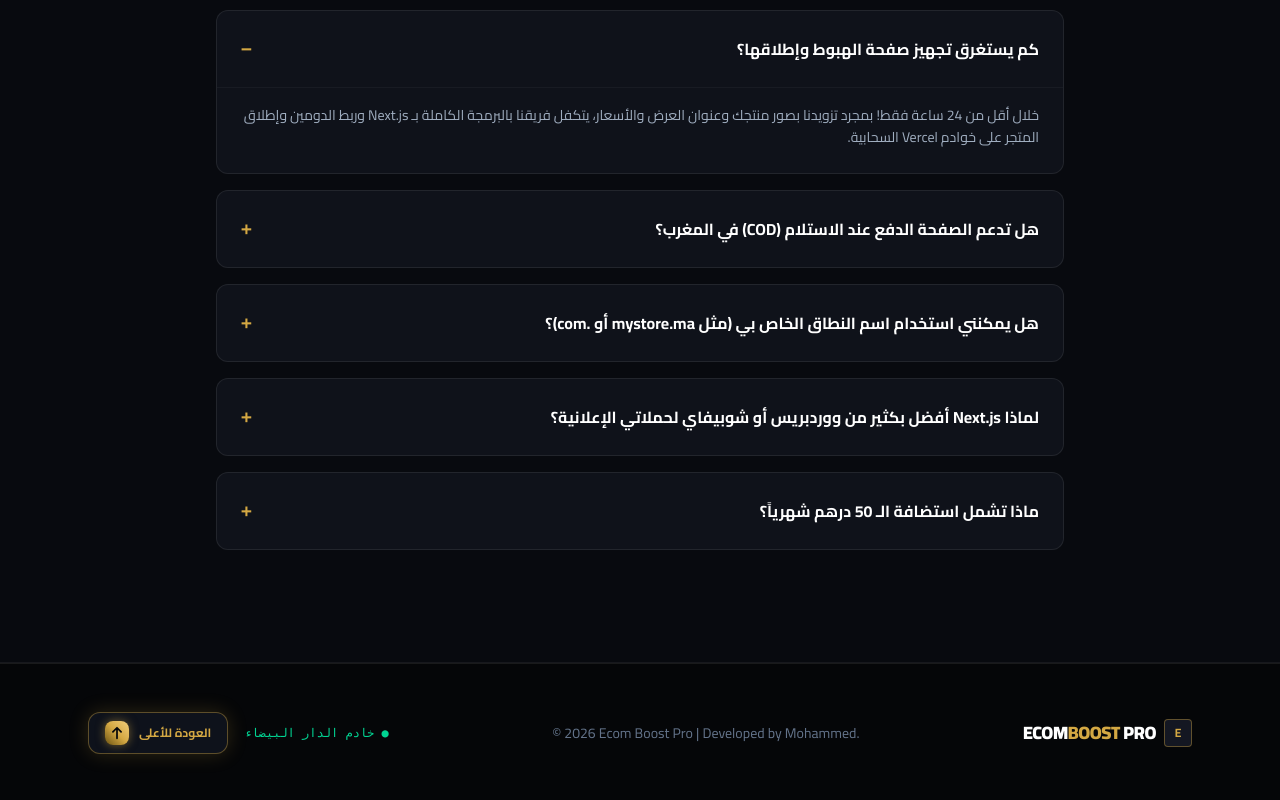
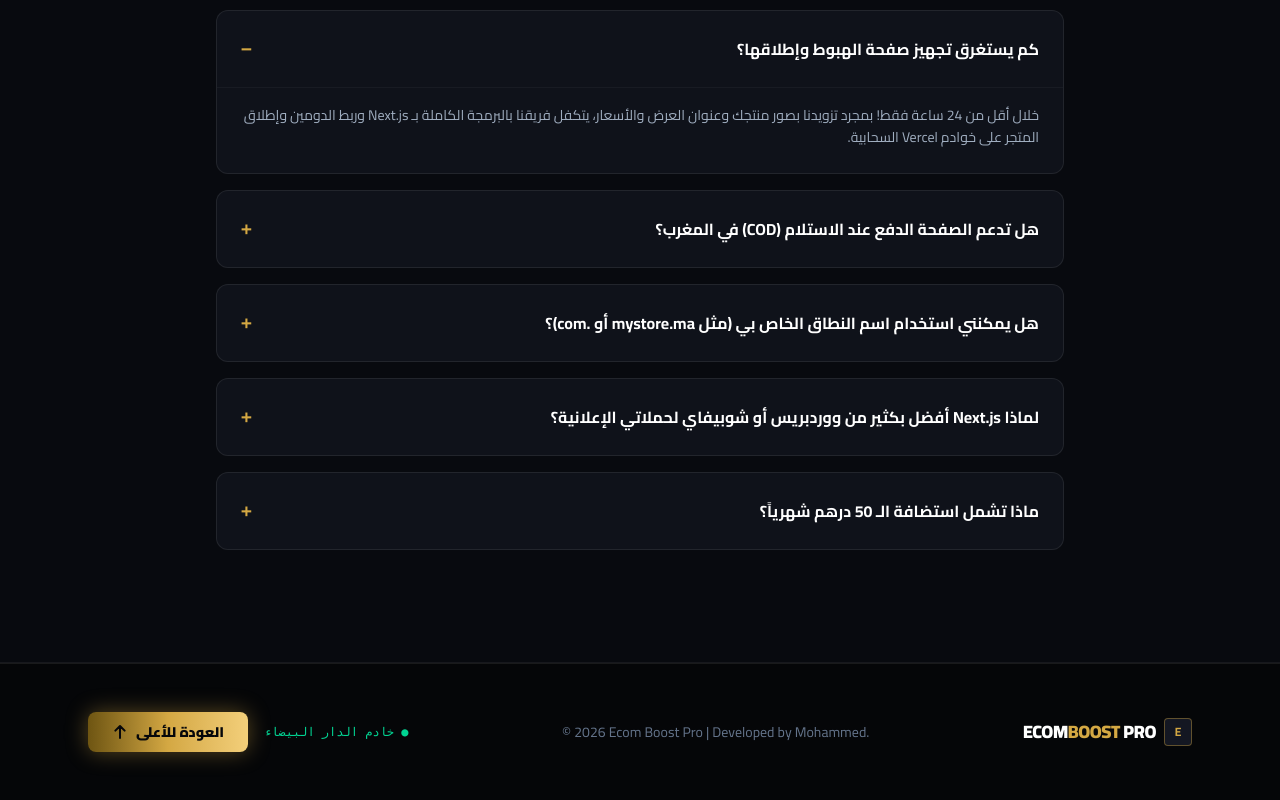
Before and after one commit to adamlmnawer914-create/ecom-boost-pro, a Next.js app: page / in a window 1280 px wide. Shown: the part 7569-8369 px from the top of the page. Built offline with nearby package versions, Linux system fonts and the light colour scheme.

Commit message:
feat: match back-to-top button shape to 'ابدأ مشروعك' with royal gold gradient

```diff
--- a/app/components.js
+++ b/app/components.js
@@ -1171,14 +1171,18 @@ export function Footer() {
             href="#hero"
             title="العودة للأعلى"
             aria-label="العودة للأعلى"
-            className="group inline-flex items-center gap-2.5 px-4 py-2 rounded-xl bg-[#0e121b] hover:bg-[#141926] border border-gold/40 hover:border-gold text-xs font-bold text-gold hover:text-gold-bright shadow-[0_0_20px_rgba(212,168,67,0.2)] hover:shadow-[0_0_30px_rgba(212,168,67,0.45)] transition-all duration-300 hover:scale-105 cursor-pointer"
+            className="group inline-flex items-center gap-2 px-5 sm:px-6 py-2.5 rounded-lg bg-gradient-to-r from-gold-dark via-gold to-gold-bright text-[#06070a] text-xs sm:text-sm font-black shadow-[0_0_22px_rgba(212,168,67,0.4)] hover:shadow-[0_0_35px_rgba(212,168,67,0.65)] hover:scale-105 transition-all cursor-pointer"
           >
             <span>العودة للأعلى</span>
-            <div className="w-6 h-6 rounded-lg bg-gradient-to-tr from-gold-dark via-gold to-gold-bright flex items-center justify-center text-black shadow-[0_0_10px_rgba(212,168,67,0.5)] group-hover:-translate-y-0.5 transition-transform duration-300">
-              <svg className="w-3.5 h-3.5" fill="none" viewBox="0 0 24 24" stroke="currentColor" strokeWidth={3}>
-                <path strokeLinecap="round" strokeLinejoin="round" d="M5 10l7-7m0 0l7 7m-7-7v18" />
-              </svg>
-            </div>
+            <svg
+              className="w-4 h-4 text-[#06070a] group-hover:-translate-y-1 transition-transform"
+              fill="none"
+              viewBox="0 0 24 24"
+              stroke="currentColor"
+              strokeWidth={3}
+            >
+              <path strokeLinecap="round" strokeLinejoin="round" d="M5 10l7-7m0 0l7 7m-7-7v18" />
+            </svg>
           </a>
         </div>
 
```
